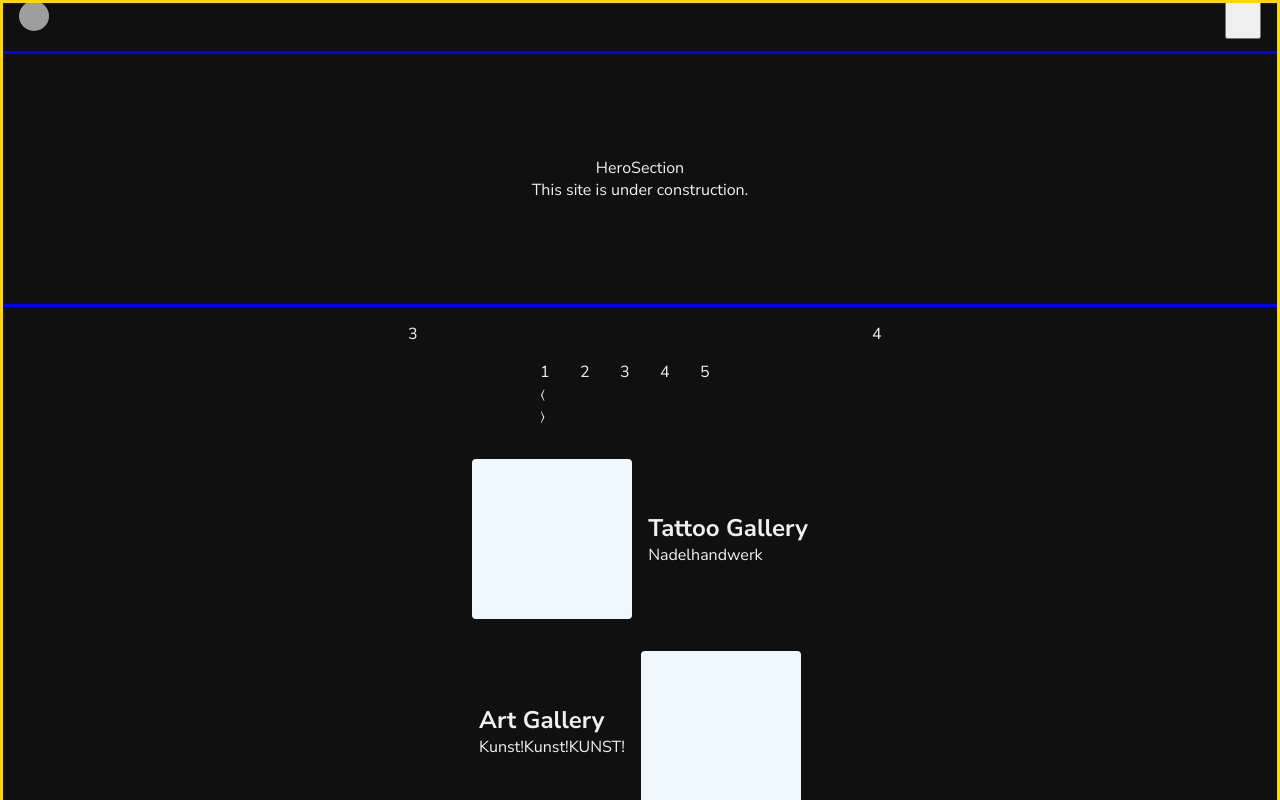
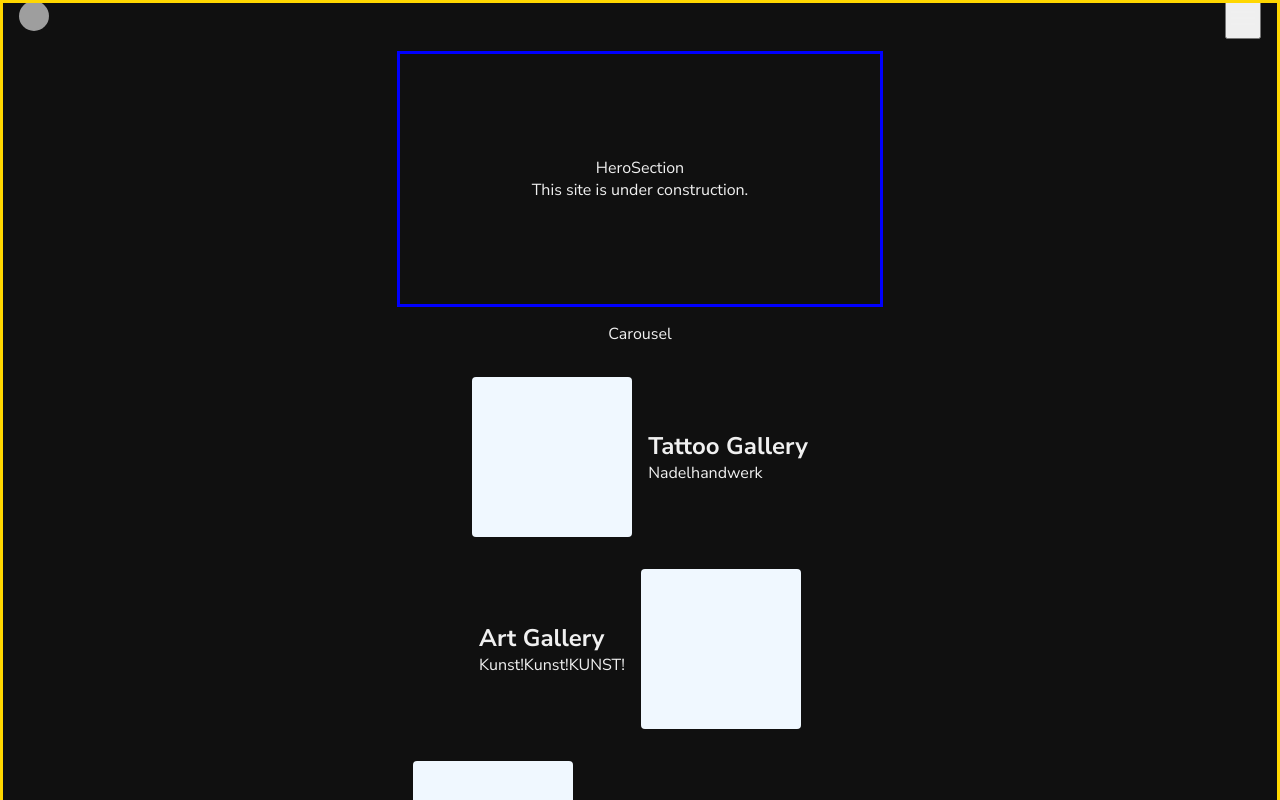
Before and after one commit to lore-web/XOC-Tattoo, a Next.js app: page / in a window 1280 px wide. Shown: the top 800 px of the page. Built offline with nearby package versions, Linux system fonts and the light colour scheme; grey boxes are pictures that could not be loaded.

Commit message:
remove alice carousel

```diff
--- a/src/app/components/Carousel.js
+++ b/src/app/components/Carousel.js
@@ -2,116 +2,7 @@
 import { useState } from "react";
 import { styled } from "styled-components";
 import { v4 as uuidv4 } from "uuid";
-import AliceCarousel from "react-alice-carousel";
-import "react-alice-carousel/lib/alice-carousel.css";
-
-const items = [
-  <div className="item" data-value="1" key={uuidv4()}>
-    1
-  </div>,
-  <div className="item" data-value="2" key={uuidv4()}>
-    2
-  </div>,
-  <div className="item" data-value="3" key={uuidv4()}>
-    3
-  </div>,
-  <div className="item" data-value="4" key={uuidv4()}>
-    4
-  </div>,
-  <div className="item" data-value="5" key={uuidv4()}>
-    5
-  </div>,
-];
-
-const thumbItems = (items, [setThumbIndex, setThumbAnimation]) => {
-  return items.map((item, i) => (
-    <div
-      key={uuidv4()}
-      className="thumb"
-      onClick={() => (setThumbIndex(i), setThumbAnimation(true))}
-    >
-      {item}
-    </div>
-  ));
-};
 
 export default function Carousel() {
-  const [mainIndex, setMainIndex] = useState(0);
-  const [mainAnimation, setMainAnimation] = useState(false);
-  const [thumbIndex, setThumbIndex] = useState(0);
-  const [thumbAnimation, setThumbAnimation] = useState(false);
-  const [thumbs] = useState(
-    thumbItems(items, [setThumbIndex, setThumbAnimation])
-  );
-
-  const slideNext = () => {
-    if (!thumbAnimation && thumbIndex < thumbs.length - 1) {
-      setThumbAnimation(true);
-      setThumbIndex(thumbIndex + 1);
-    }
-  };
-
-  const slidePrev = () => {
-    if (!thumbAnimation && thumbIndex > 0) {
-      setThumbAnimation(true);
-      setThumbIndex(thumbIndex - 1);
-    }
-  };
-
-  const syncMainBeforeChange = (e) => {
-    setMainAnimation(true);
-  };
-
-  const syncMainAfterChange = (e) => {
-    setMainAnimation(false);
-
-    if (e.type === "action") {
-      setThumbIndex(e.item);
-      setThumbAnimation(false);
-    } else {
-      setMainIndex(thumbIndex);
-    }
-  };
-
-  const syncThumbs = (e) => {
-    setThumbIndex(e.item);
-    setThumbAnimation(false);
-
-    if (!mainAnimation) {
-      setMainIndex(e.item);
-    }
-  };
-  return [
-    <AliceCarousel
-      activeIndex={mainIndex}
-      animationType="fadeout"
-      animationDuration={800}
-      disableDotsControls
-      disableButtonsControls
-      items={items}
-      mouseTracking={!thumbAnimation}
-      onSlideChange={syncMainBeforeChange}
-      onSlideChanged={syncMainAfterChange}
-      touchTracking={!thumbAnimation}
-      key={uuidv4()}
-    />,
-    <div className="thumbs" key={uuidv4()}>
-      <AliceCarousel
-        activeIndex={thumbIndex}
-        autoWidth
-        disableDotsControls
-        disableButtonsControls
-        items={thumbs}
-        mouseTracking={false}
-        onSlideChanged={syncThumbs}
-        touchTracking={!mainAnimation}
-      />
-      <div className="btn-prev" onClick={slidePrev}>
-        &lang;
-      </div>
-      <div className="btn-next" onClick={slideNext}>
-        &rang;
-      </div>
-    </div>,
-  ];
+  return <div>Carousel</div>;
 }
```
